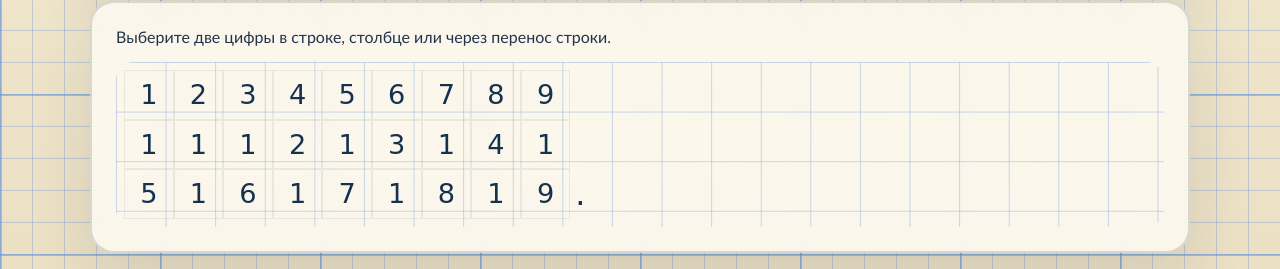
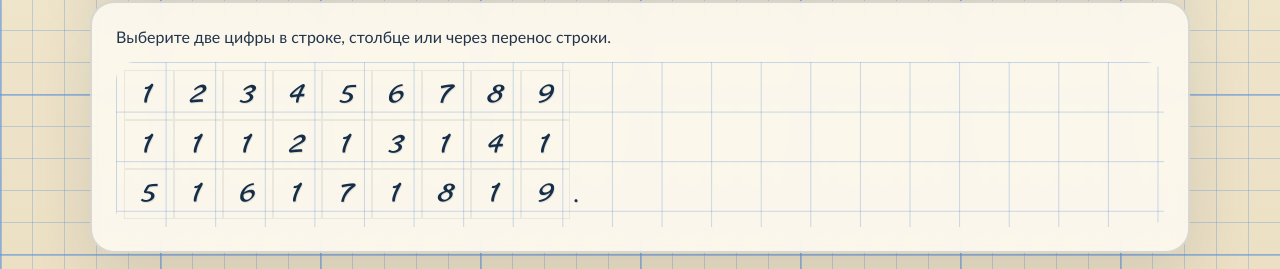
Before and after one commit to TheHouseThatjackBuilt/GridDigits, a React (Vite) app: page / in a window 1280 px wide. Shown: the part 546-815 px from the top of the page. Built offline with nearby package versions, Linux system fonts and the light colour scheme.

Commit message:
add fonts

```diff
--- a/index.html
+++ b/index.html
@@ -6,6 +6,12 @@
       name="viewport"
       content="width=device-width, initial-scale=1.0"
     />
+    <link rel="preconnect" href="https://fonts.googleapis.com" />
+    <link rel="preconnect" href="https://fonts.gstatic.com" crossorigin />
+    <link
+      href="https://fonts.googleapis.com/css2?family=Marck+Script&display=swap"
+      rel="stylesheet"
+    />
     <title>Grid Digits</title>
   </head>
   <body>
--- a/src/styles.css
+++ b/src/styles.css
@@ -11,6 +11,7 @@
   --selection: rgba(21, 78, 147, 0.2);
   --hint: rgba(65, 141, 92, 0.2);
   --cell-size: 3.1rem;
+  --board-font: "Marck Script", "Segoe Print", cursive;
 }
 
 * {
@@ -195,11 +196,12 @@ button {
 
 .board-dot {
   align-self: center;
-  padding-left: 0.3rem;
-  font-family: "Segoe Print", "Comic Sans MS", cursive;
-  font-size: 2rem;
+  padding-left: 0.26rem;
+  font-family: var(--board-font);
+  font-size: clamp(1.9rem, calc(var(--cell-size) * 0.9), 2.35rem);
   line-height: 1;
-  color: var(--ink);
+  color: rgba(14, 39, 66, 0.95);
+  text-shadow: 0.02em 0.03em 0 rgba(14, 39, 66, 0.12);
 }
 
 .notebook-cell {
@@ -210,11 +212,14 @@ button {
   padding: 0;
   border: 1px solid rgba(22, 49, 79, 0.08);
   background: transparent;
-  color: var(--ink);
-  font-family: "Segoe Print", "Comic Sans MS", cursive;
-  font-size: 1.7rem;
+  color: rgba(14, 39, 66, 0.97);
+  font-family: var(--board-font);
+  font-size: clamp(1.8rem, calc(var(--cell-size) * 0.86), 2.35rem);
+  font-weight: 400;
+  letter-spacing: 0.015em;
   line-height: 1;
   cursor: pointer;
+  text-shadow: 0.02em 0.03em 0 rgba(14, 39, 66, 0.12);
   transition:
     background-color 140ms ease,
     transform 140ms ease,
@@ -239,6 +244,7 @@ button {
 
 .notebook-cell.is-crossed {
   color: rgba(22, 49, 79, 0.42);
+  text-shadow: none;
 }
 
 .notebook-cell.is-crossed span {
@@ -320,11 +326,11 @@ button {
 
   .board-dot {
     padding-left: 0.08rem;
-    font-size: clamp(1.15rem, calc(var(--cell-size) * 0.82), 1.55rem);
+    font-size: clamp(1.25rem, calc(var(--cell-size) * 0.86), 1.75rem);
   }
 
   .notebook-cell {
-    font-size: clamp(1.2rem, calc(var(--cell-size) * 0.76), 1.55rem);
+    font-size: clamp(1.45rem, calc(var(--cell-size) * 0.8), 1.9rem);
   }
 }
 
```
